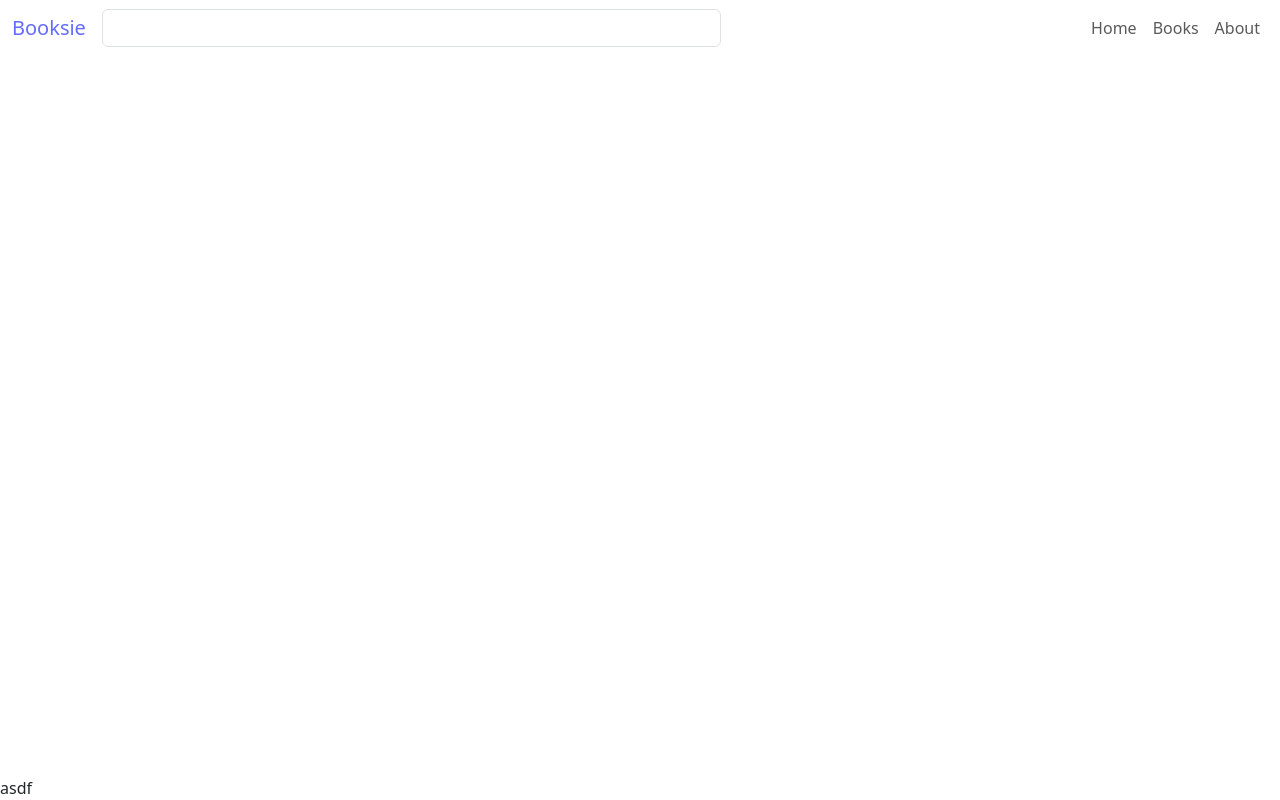
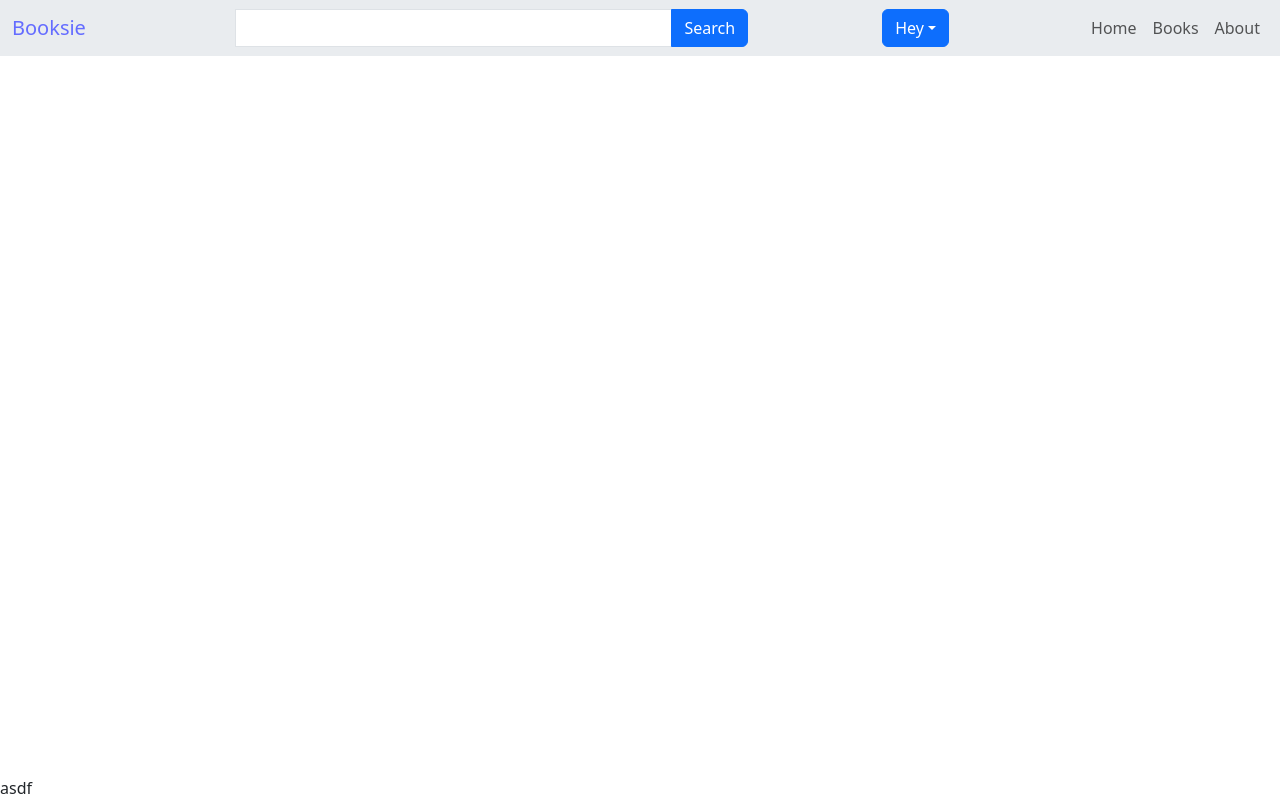
Before and after one commit to johannesmu/booksie, a React (Vite) app: page / in a window 1280 px wide. Built offline with nearby package versions, Linux system fonts and the light colour scheme.

Commit message:
update to navbar

```diff
--- a/src/components/Header.tsx
+++ b/src/components/Header.tsx
@@ -3,20 +3,39 @@ import Nav from "react-bootstrap/Nav"
 import Container from "react-bootstrap/Container"
 import Form from "react-bootstrap/Form"
 import InputGroup from "react-bootstrap/InputGroup"
+import Button from "react-bootstrap/Button"
+import Dropdown from "react-bootstrap/Dropdown"
 
 export function Header(props: any) {
     return (
-        <Navbar>
+        <Navbar expand="lg" className="bg-body-secondary justify-content-between">
             <Container fluid >
                 <Navbar.Brand>
                     <a href="#">{props.title}</a>
                 </Navbar.Brand>
                 <Navbar.Toggle aria-controls="main-nav" />
-                <Form className="flex-fill">
-                    <Form.Label className="visually-hidden">Search</Form.Label>
-                    <Form.Control type="search" />
+                <Form className="flex-grow-0 d-flex" role="search" style={{ maxWidth: "100vw", minWidth: "40vw" }}>
+                    <InputGroup>
+                        <Form.Label className="visually-hidden">Search</Form.Label>
+                        <Form.Control type="search" />
+                        <Button>Search</Button>
+                    </InputGroup>
                 </Form>
-                <Navbar.Collapse id="main-nav">
+                <Dropdown>
+                    <Dropdown.Toggle id="account-dd">
+                        Hey
+                    </Dropdown.Toggle>
+                    <Dropdown.Menu variant="secondary">
+                        <Dropdown.Item>
+                            <Nav.Link href="/favourites">Favourites</Nav.Link>
+                        </Dropdown.Item>
+                        <Dropdown.Item>
+                            <Nav.Link href="/account">Account</Nav.Link>
+                            </Dropdown.Item>
+                        <Dropdown.Item><Nav.Link href="/basket">Basket</Nav.Link></Dropdown.Item>
+                    </Dropdown.Menu>
+                </Dropdown>
+                <Navbar.Collapse id="main-nav" className="flex-grow-0">
                     <Nav className="ms-auto">
                         <Nav.Link href="/">Home</Nav.Link>
                         <Nav.Link href="/books">Books</Nav.Link>
```
